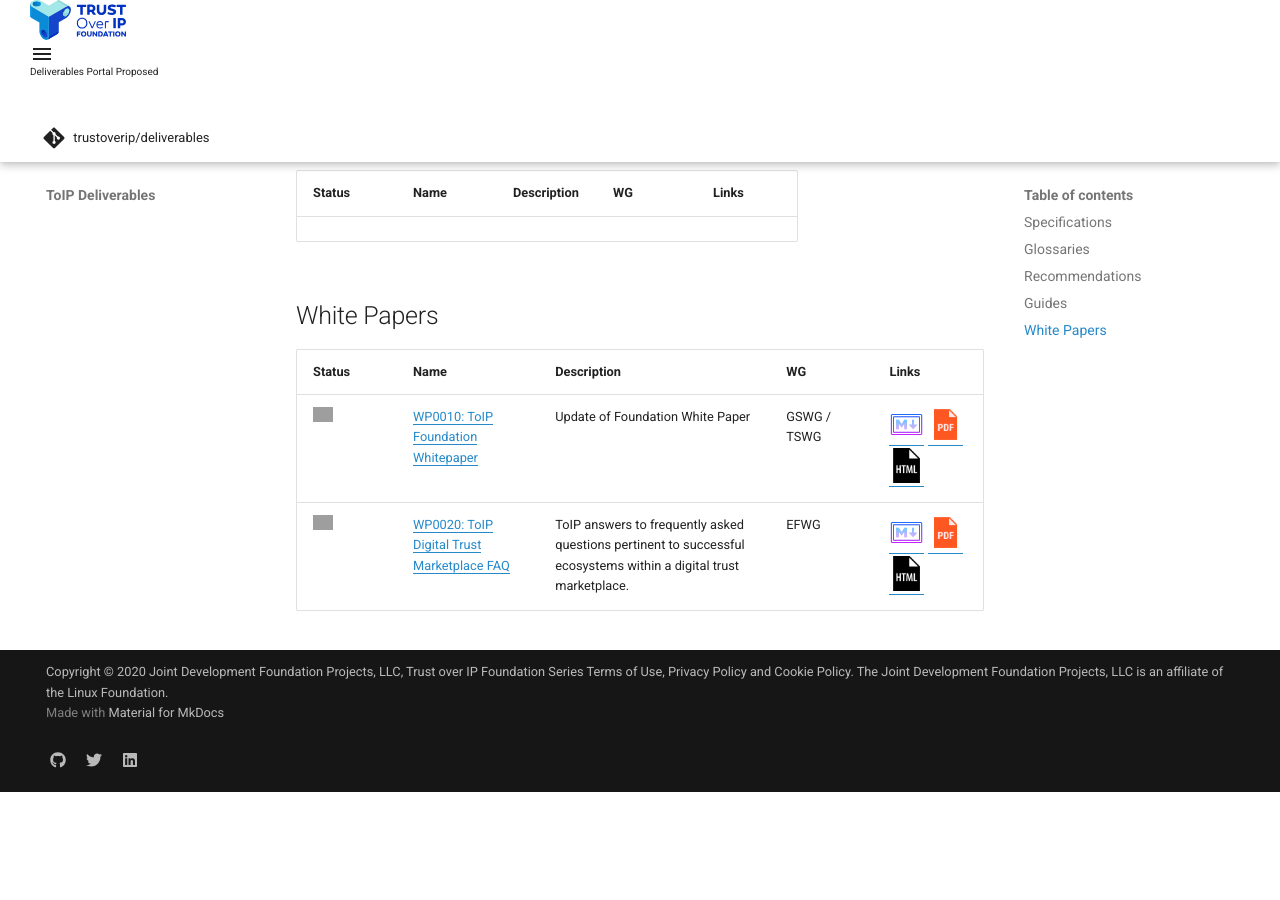
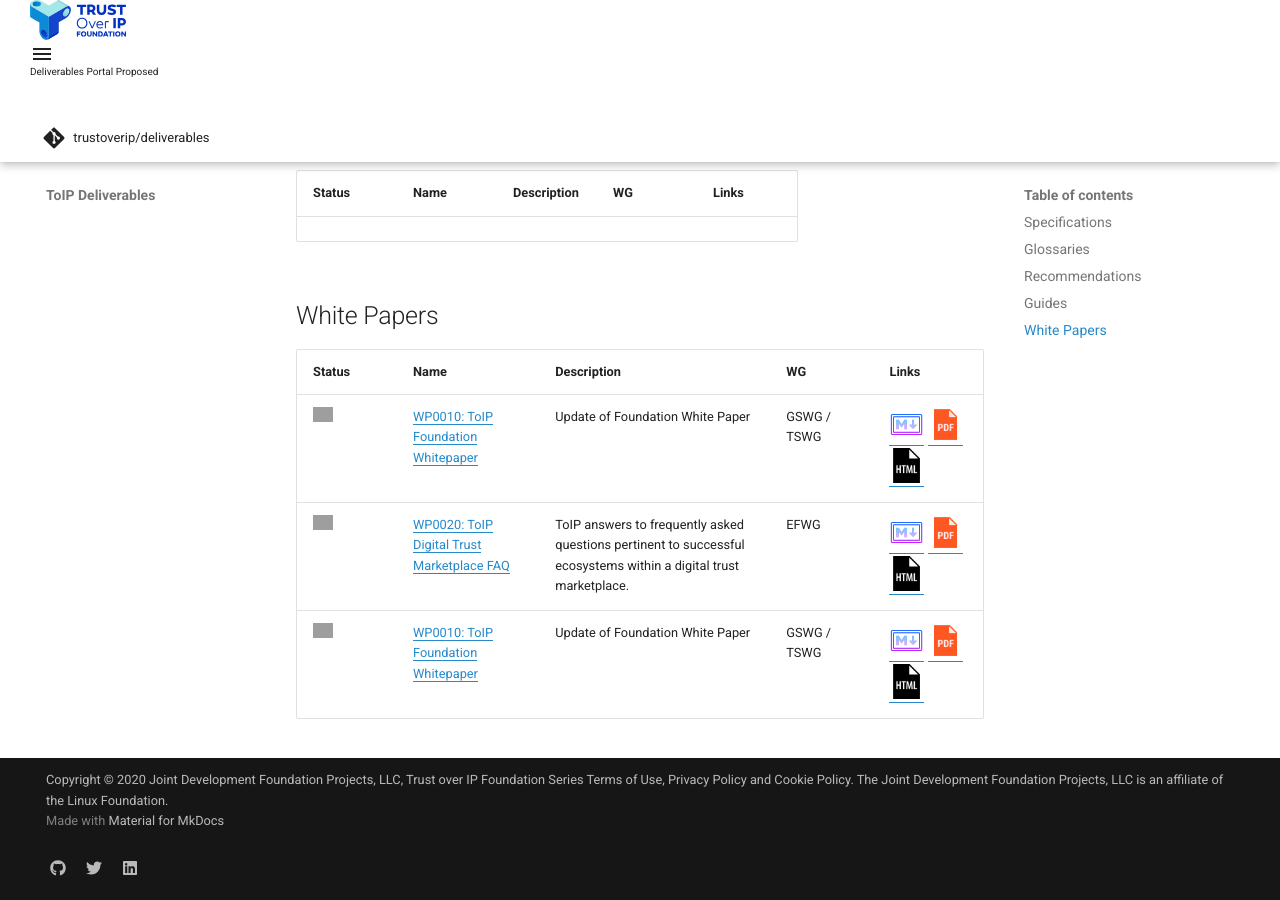
Before and after one commit to trustoverip/deliverables, an MkDocs documentation site: the page built from docs/results/proposed.md, in a window 1280 px wide and 900 px high, scrolled down 2464 px. Built offline with MkDocs 1.6.1 and Material for MkDocs 9.7.7, drawn with Linux system fonts in a browser that asks for light colours; comment, search, counter and statistics services are not loaded; before the commit the page ends 3256 px from its top, so only the background shows below that.

```diff
--- a/docs/results/proposed.md
+++ b/docs/results/proposed.md
@@ -44,3 +44,4 @@
 | --- | --- | --- | --- | --- |
 | <img src="https://trustoverip.github.io/deliverables/_images/results/Yellow_Light_Icon.png" alt="status" width="20" height="20"> | [WP0010: ToIP Foundation Whitepaper](https://github.com/trustoverip/WP0010-toip-foundation-whitepaper) | Update of Foundation White Paper | GSWG / TSWG | [<img src="https://trustoverip.github.io/deliverables/_images/results/markdown.png" alt="md" width="35" height="35">](someurl) [<img src="https://trustoverip.github.io/deliverables/_images/results/pdf-logo.png" alt="pdf" width="35" height="35">](someurl) [<img src="https://trustoverip.github.io/deliverables/_images/results/html-logo.png" alt="html" width="35" height="35">](https://trustoverip.github.io/WP0010-toip-foundation-whitepaper/)|
 | <img src="https://trustoverip.github.io/deliverables/_images/results/Yellow_Light_Icon.png" alt="status" width="20" height="20"> | [WP0020: ToIP Digital Trust Marketplace FAQ](https://github.com/trustoverip/WP0020-digital-trust-marketplace-faq/) | ToIP answers to frequently asked questions pertinent to successful ecosystems within a digital trust marketplace. | EFWG | [<img src="https://trustoverip.github.io/deliverables/_images/results/markdown.png" alt="md" width="35" height="35">](https://github.com/trustoverip/WP0020-digital-trust-marketplace-faq/blob/main/publish/WP0020-digital-trust-marketplace-faq.md) [<img src="https://trustoverip.github.io/deliverables/_images/results/pdf-logo.png" alt="pdf" width="35" height="35">](https://github.com/trustoverip/WP0020-digital-trust-marketplace-faq/blob/main/publish/WP0020-digital-trust-marketplace-faq.pdf) [<img src="https://trustoverip.github.io/deliverables/_images/results/html-logo.png" alt="html" width="35" height="35">](https://trustoverip.github.io/WP0020-digital-trust-marketplace-faq/)|
+| <img src="https://trustoverip.github.io/deliverables/_images/results/Yellow_Light_Icon.png" alt="status" width="20" height="20"> | [WP0010: ToIP Foundation Whitepaper](https://github.com/trustoverip/WP0010-toip-foundation-whitepaper) | Update of Foundation White Paper | GSWG / TSWG | [<img src="https://trustoverip.github.io/deliverables/_images/results/markdown.png" alt="md" width="35" height="35">](someurl) [<img src="https://trustoverip.github.io/deliverables/_images/results/pdf-logo.png" alt="pdf" width="35" height="35">](someurl) [<img src="https://trustoverip.github.io/deliverables/_images/results/html-logo.png" alt="html" width="35" height="35">](https://trustoverip.github.io/WP0010-toip-foundation-whitepaper/)|
```
